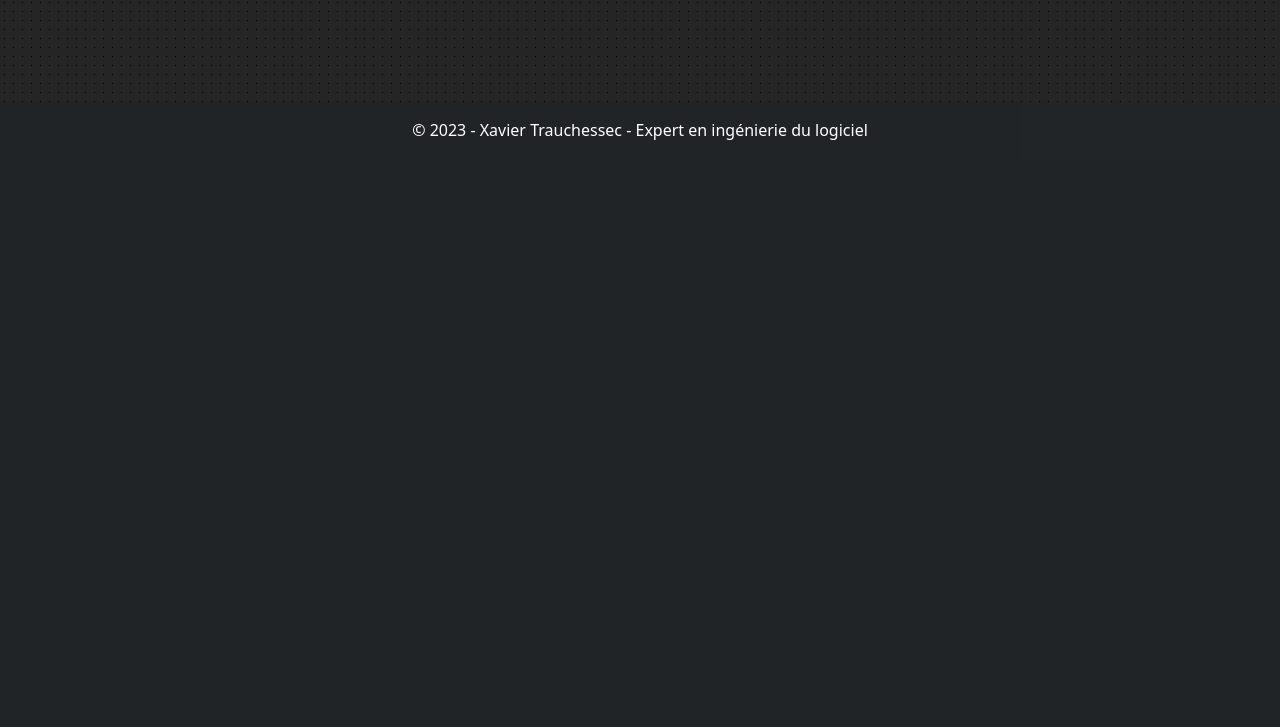
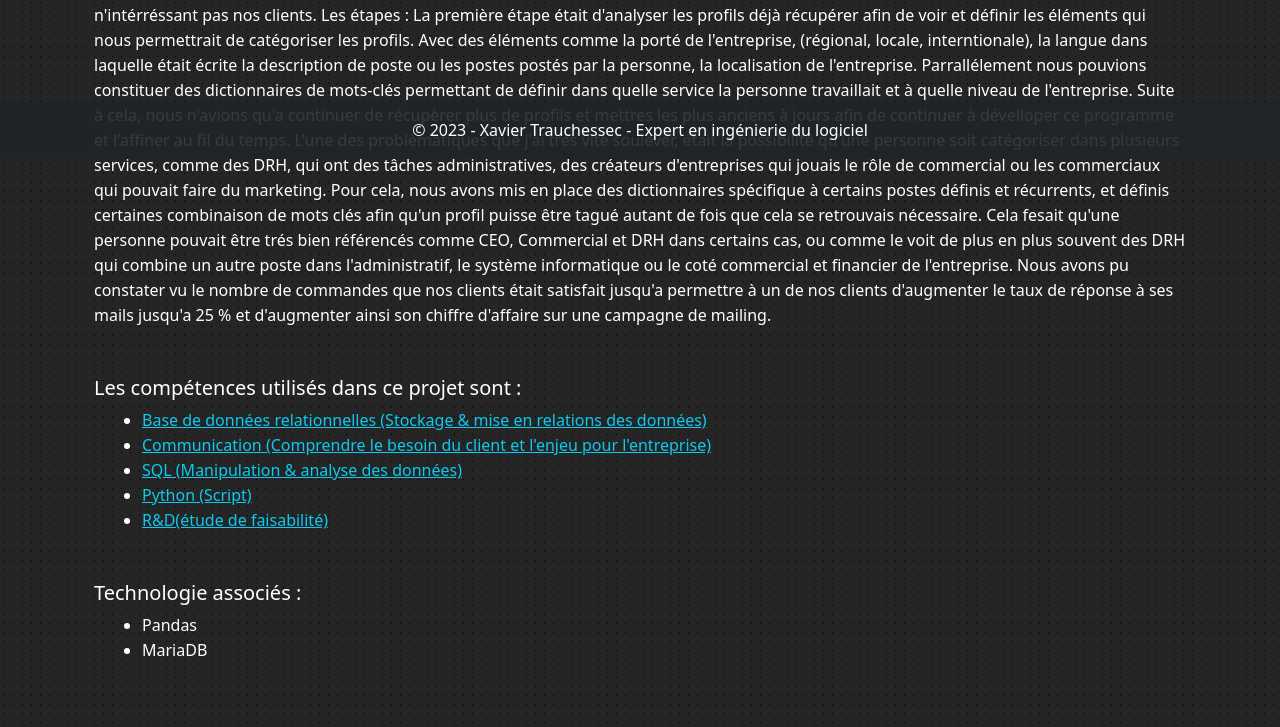
Before and after one commit to Frozenn-X/true_portfolio, a Django app: page /hierarchy-project in a window 1280 px wide. Shown: the part 641-1368 px from the top of the page. Before the commit the page ends 781 px from the top, so only its background shows below. Run offline with Django 4.2, Linux system fonts and the light colour scheme; some libraries are stand-ins or nearby versions.

Commit message:
add new projet script hierarchie

```diff
--- a/templates/web/competence/technique/R&D.html
+++ b/templates/web/competence/technique/R&D.html
@@ -17,16 +17,14 @@
         Une des plus grandes difficultés est de réussir à trouver des solutions viables, fonctionnelles et pragmatiques en un temps imparti dans notre quotidien d’ingénieur logiciel.
 
         Cela me fait penser au projets Datactive, et de génération d'email ou cela m'as été grandement utiles, nos clients dans le module "Audit/Benchmark" de <a href="https://datactive.io/" class="text-info">Datactive</a>, pour répondre aux besoins de nos clients,
-        on a dû essayer vérifier la possibilité de faire le benchmark de fiche google par recherche à changeant de géolocalisation à 500m ou 1 km près, pas à la portée de tous VPN lambda, j'ai donc proposé qu'on créer une matrice de coordonnées pour toute les recherches sur lesquels un client voulais se positionner, qu'on enverrais dans la réquête à Google afin de modifier la géolocalisation de notre demande.
+        On a dû essayer vérifier la possibilité de faire le benchmark de fiche google par recherche à changeant de géolocalisation à 500m ou 1 km près, pas à la portée de tous VPN lambda, j'ai donc proposé qu'on créer une matrice de coordonnées pour toute les recherches sur lesquels un client voulais se positionner, qu'on enverrais dans la réquête à Google afin de modifier la géolocalisation de notre demande.
 
         Je situe mon niveau de compétence a initié actuellement. Je m’appuie notamment sur mes compétences de gestion de projet. Je pense avoir une grande marge de progression dans cette compétence que je trouve particulièrement intéressante à force de constater que la progression vient avec l’expérience que l’on acquiert au cours des projets.
 
         J’ai beaucoup appris grâce à mon tuteur qui est très doué dans le milieu, travaillant dans le marketing B to B (Business to Business) Depuis une trentaine d’années, il sait comprendre rapidement les besoins des clients pour leur proposer des solutions adéquates.
     </p>
     <div class="col-lg-6 col-12 mt-5">
-        <h5>
-            Cette compétence est trés utiles dans tous mes projets :
-        </h5>
+        <h5>Cette compétence est trés utiles dans tous mes projets :</h5>
         <ul class="px-5">
             <li>
                 <a href="{% url 'web:datactive-project' %}" class="text-info">Datactive</a>
--- a/templates/web/competence/technique/api.html
+++ b/templates/web/competence/technique/api.html
@@ -30,6 +30,9 @@
                 <a href="{% url 'web:SAM_DLF-project' %}" class="text-info"><u>SAM</u></a>
             </li>
             <li>
+                <a href="{% url 'web:datactive-project' %}" class="text-info"><u>Datactive</u></a>
+            </li>
+            <li>
                 <a href="{% url 'web:wurth-project' %}" class="text-info"><u>Würth</u></a>
             </li>
         </ul>
--- a/templates/web/my_projects/qualif_hierarchy.html
+++ b/templates/web/my_projects/qualif_hierarchy.html
@@ -5,8 +5,67 @@
 {% block content %}
 <div class="container row mx-auto h-100 my-lg-0 mt-5 pb-5" style="padding-top: 100px;">
     <h1 class="text-center my-5 link-info">Qualification hiérarchique</h1>
-    <p>
-        <img src="{% static 'img\work_progess.gif' %}" alt="Explique que le travail est en cours">
-    </p>
+    <div>
+        Chez Avenir Data, un des projets complémentaires à la génération d'email professionnel pour le B2B, il était important afin d'améliorer le ciblage des mailings clients de pouvoir catégoriser et hiérarchisais les personnes dans les entreprises.
+
+        Les objectifs :
+        Traiter les descriptions de poste ou de travail linkedin pour déterminer le service et la hiérarchie à laquelle une personne fais partie dans une entreprise(RH, DRH(Direction ressource humaines), DAF(Direction Administratif et financier), DSI(Direction système informatique), Commercial, Marketing/Communication ect)
+
+        Le contexte :
+        Un des clients avec lesquels nous travaillons était prêt à acheter des adresses emails pour ensuite faire des démarches marketing sur les sociétés qui seraient potentiellement intéressées.
+        Les méthodes d’obtention d’adresses emails et des profils par la plupart des outils ou googles sont à ce jour peu dévoilées et passent souvent par les bots de référencements des sites ou des moteurs de recherches.
+        Ces informations peuvent aussi en général être proposés et vendus par des entreprise à l'étranger aux méthode douteuses(spam d'emails, service de centrale informatique pour des campagnes, spam de sms ou appels) qui ne respecte pas souvent la vie privé et les lois françaises voir européenne.
+        Mais ce genre d'informations en général est peu fiable(40-70% d'exactitude) et vite obsolète.
+        Pour augmenter la pertinence des emails proposés à notre client, ils nous as été demandé de qualifier que les personnes était françaises, dans le services DSI, dans les entreprises s'occupant de faire du marketing web;
+
+        L’enjeu :
+        L’enjeu principal de ce projet est de créer un script d’analyse de données permettant de définir les hiérarchies et les services dans lequelle il travaille afin de proposer des mailings aux personnes les plus pertinentes et les aptes à répondre.
+        Il était aussi de répondre à une demande client, en respectant la RGPD et obtenant entre 80-90% de validité et tenant les informations à jours en détectant les contacts obsolètes afin d'éviter à nos clients et nous-même de perdre du temps.
+
+        Les risques :
+        Un des risques principaux etait de loupé l'analyse de données primaires qui nous permettait de définir dans notre script à quel hiérarchie et quel service et donc fournir des profils n'intérréssant pas nos clients.
+
+        Les étapes :
+        La première étape était d'analyser les profils déjà récupérer afin de voir et définir les éléments qui nous permettrait de catégoriser les profils.
+        Avec des éléments comme la porté de l'entreprise, (régional, locale, interntionale), la langue dans laquelle était écrite la description de poste ou les postes postés par la personne, la localisation de l'entreprise.
+
+        Parrallélement nous pouvions constituer des dictionnaires de mots-clés permettant de définir dans quelle service la personne travaillait et à quelle niveau de l'entreprise.
+
+        Suite à cela, nous n'avions qu'a continuer de récupèrer plus de profils et mettres les plus anciens à jours afin de continuer à dévelloper ce programme et l'affiner au fil du temps.
+
+        L'une des problèmatiques que j'ai trés vite soulever, était la possibilité qu'une personne soit catégoriser dans plusieurs services, comme des DRH, qui ont des tâches administratives, des créateurs d'entreprises qui jouais le rôle de commercial ou les commerciaux qui pouvait faire du marketing.
+        Pour cela, nous avons mis en place des dictionnaires spécifique à certains postes définis et récurrents, et définis certaines combinaison de mots clés afin qu'un profil puisse être tagué autant de fois que cela se retrouvais nécessaire.
+
+        Cela fesait qu'une personne pouvait être trés bien référencés comme CEO, Commercial et DRH dans certains cas, ou comme le voit de plus en plus souvent des DRH qui combine un autre poste dans l'administratif, le système informatique ou le coté commercial et financier de l'entreprise.
+
+        Nous avons pu constater vu le nombre de commandes que nos clients était satisfait jusqu'a permettre à un de nos clients d'augmenter le taux de réponse à ses mails jusqu'a 25 % et d'augmenter ainsi son chiffre d'affaire sur une campagne de mailing.
+        <div class="col-lg-8 col-12 mt-5">
+            <h5>Les compétences utilisés dans ce projet sont :</h5>
+            <ul class="px-5">
+                <li>
+                    <a href="{% url 'web:bdd_relationnal-desc' %}" class="text-info">Base de données relationnelles (Stockage & mise en relations des données)</a>
+                </li>
+                <li>
+                    <a href="{% url 'web:comm-desc' %}" class="text-info">Communication (Comprendre le besoin du client et l'enjeu pour l'entreprise)</a>
+                </li>
+                <li>
+                    <a href="{% url 'web:sql-desc' %}" class="text-info">SQL (Manipulation & analyse des données)</a>
+                </li>
+                <li>
+                    <a href="{% url 'web:python-desc' %}" class="text-info">Python (Script)</a>
+                </li>
+                <li>
+                    <a href="{% url 'web:r&d-desc' %}" class="text-info">R&D(étude de faisabilité)</a>
+                </li>
+            </ul>
+        </div>
+        <div class="col-lg-4 col-12 mt-5">
+            <h5>Technologie associés :</h5>
+            <ul class="px-5">
+                <li>Pandas</li>
+                <li>MariaDB</li>
+            </ul>
+        </div>
+    </div>
 </div>
 {% endblock content %}
--- a/templates/web/my_projects/sam_and_DLF.html
+++ b/templates/web/my_projects/sam_and_DLF.html
@@ -60,6 +60,8 @@
                 <li>Django</li>
                 <li>Django rest framework</li>
                 <li>MariaDB</li>
+                <li>Postman</li>
+                <li>Git</li>
             </ul>
         </div>
 
--- a/templates/web/my_projects/scraping_web.html
+++ b/templates/web/my_projects/scraping_web.html
@@ -95,6 +95,7 @@
                 <li>Docker</li>
                 <li>Selenium</li>
                 <li>MariaDB</li>
+                <li>Git</li>
             </ul>
         </div>
         <h5 class="mt-5">Autres liens :</h5>
--- a/templates/web/my_projects/wurth.html
+++ b/templates/web/my_projects/wurth.html
@@ -85,11 +85,11 @@
         <div class="col-lg-4 col-12 mt-5">
             <h5>Technologie associés :</h5>
             <ul class="px-5">
-                <li>Java</li>
                 <li>Maven</li>
                 <li>TypeScript</li>
                 <li>Angular</li>
                 <li>MariaDB</li>
+                <li>Git</li>
             </ul>
         </div>
         <h5 class="mt-5">Autres liens :</h5>
```
